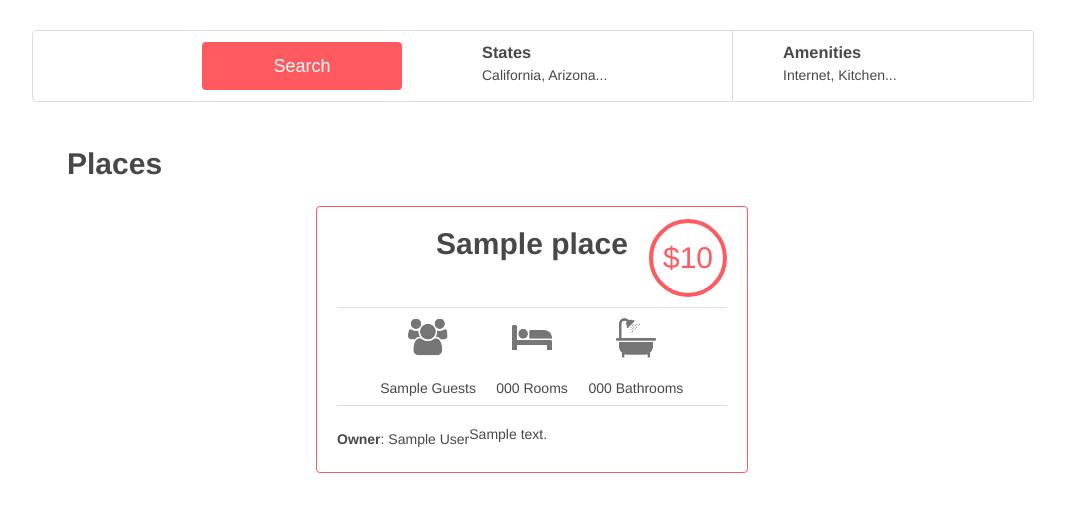
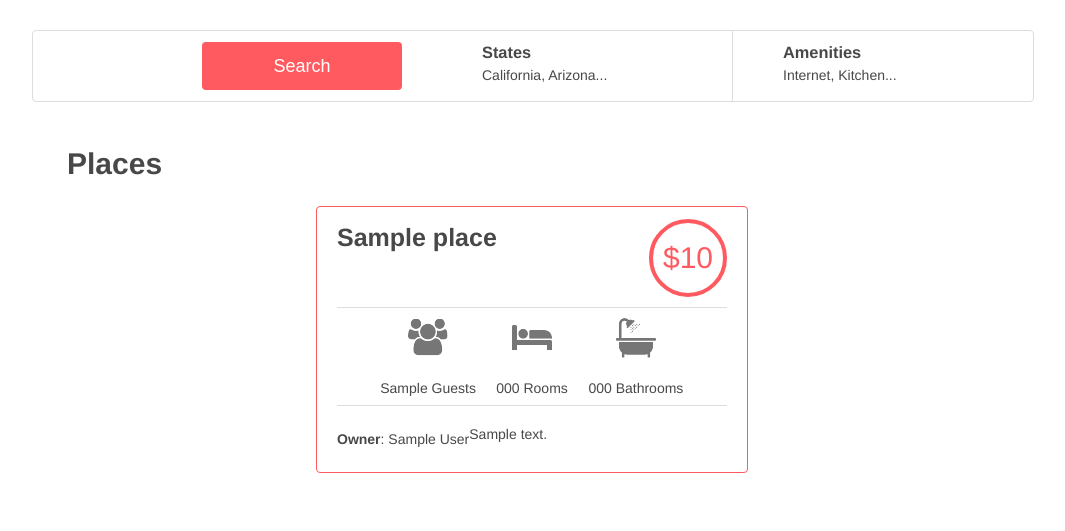
Before and after one commit to Ademic2022/AirBnB_clone_v4, a Flask app: template web_dynamic/templates/0-hbnb.html in a window 1280 px wide. Shown: the part 71-602 px from the top of the page, without its empty margins (108-1173 px from the left). Run offline with Flask 3, Linux system fonts and the light colour scheme; the template is opened without the code that fills it: most values are stand-ins (such as "Sample title", 1, 10 or a date in 2020).

Commit message:
Update 8-places.css
adjust the font-size in places.css so that plces title will fit without overlapping

```diff
--- a/web_dynamic/static/styles/8-places.css
+++ b/web_dynamic/static/styles/8-places.css
@@ -32,7 +32,11 @@ article {
 	height: 80px;
 	width: 100%;
 }
-
+.headline h2{
+	margin:6px 75px 6px 0;
+	text-align: left;
+	font-size: 25px;
+}
 .price_by_night {
 	display: flex;
 	justify-content: center;
```
